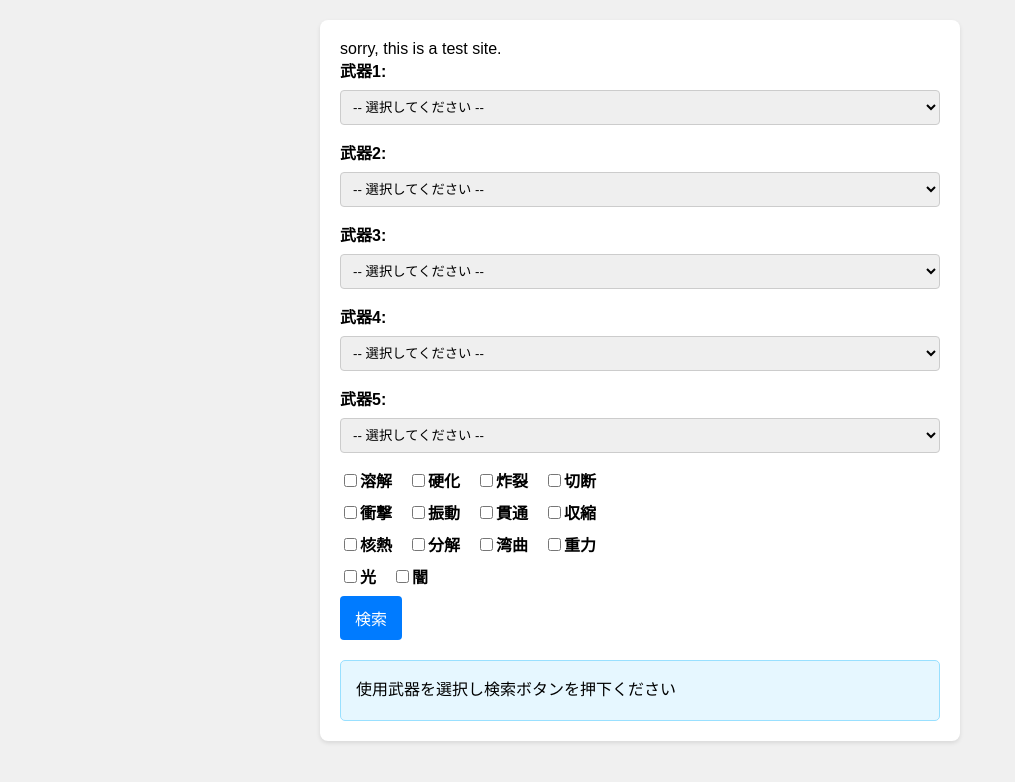
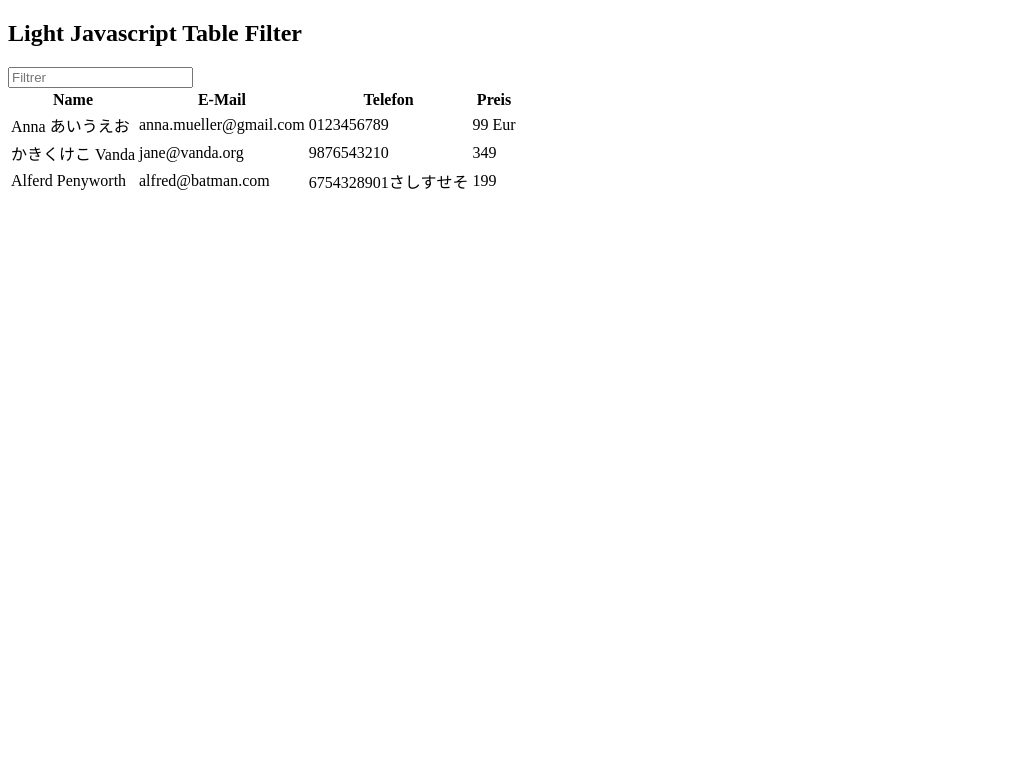
Before and after one commit to ayuza-tarumo/ffxi_renkei, a Flask app: page / in a window 1280 px wide. Shown: the top 782 px of the page, without its empty margins (0-1015 px from the left). Run offline with Flask 3, Linux system fonts and the light colour scheme; some libraries are stand-ins or nearby versions.

```diff
--- a/templates/index.html
+++ b/templates/index.html
@@ -1,118 +1,48 @@
 <!DOCTYPE html>
-<html lang="ja">
-<head>
-    <meta charset="UTF-8">
-    <meta name="viewport" content="width=device-width, initial-scale=1.0">
-    <title>ff11 連携検索</title>
-    <style>
-        body { font-family: sans-serif; margin: 20px; background-color: #f0f0f0; }
-        .container { max-width: 600px; margin: 0 auto; background-color: #fff; padding: 20px; border-radius: 8px; box-shadow: 0 2px 4px rgba(0,0,0,0.1); }
-        form { margin-bottom: 20px; }
-        label { display: block; margin-bottom: 8px; font-weight: bold; }
-        select { width: 100%; padding: 8px; margin-bottom: 15px; border: 1px solid #ccc; border-radius: 4px; }
-        button { padding: 10px 15px; background-color: #007bff; color: white; border: none; border-radius: 4px; cursor: pointer; font-size: 16px; }
-        button:hover { background-color: #0056b3; }
-        .result { background-color: #e6f7ff; border: 1px solid #99e0ff; padding: 15px; border-radius: 5px; }
-        .result p { margin: 0 0 5px 0; }
-        .result ul { list-style-type: disc; margin-left: 20px; padding-left: 0; }
-    </style>
-</head>
-<body>
-    <div class="container">
-    sorry, this is a test site.
-        <form method="POST" action="/">
-            <label for="weapon_select1">武器1:</label>
-            <select name="weapon_select1" id="weapon_select1">
-                <option value="">-- 選択してください --</option>
-                {% for weapon_name in weapon_list %}
-                    <option value="{{ weapon_name }}_1" {% if weapon_name == selected_weapon[0] %}selected{% endif %}>
-                        {{ weapon_name }}
-                    </option>
-                {% endfor %}
-            </select>
-            <label for="weapon_select2">武器2:</label>
-            <select name="weapon_select2" id="weapon_select2">
-                <option value="">-- 選択してください --</option>
-                {% for weapon_name in weapon_list %}
-                    <option value="{{ weapon_name }}_2" {% if weapon_name == selected_weapon[1] %}selected{% endif %}>
-                        {{ weapon_name }}
-                    </option>
-                {% endfor %}
-            </select>
-            <label for="weapon_select3">武器3:</label>
-            <select name="weapon_select3" id="weapon_select3">
-                <option value="">-- 選択してください --</option>
-                {% for weapon_name in weapon_list %}
-                    <option value="{{ weapon_name }}_3" {% if weapon_name == selected_weapon[2] %}selected{% endif %}>
-                        {{ weapon_name }}
-                    </option>
-                {% endfor %}
-            </select>
-            <label for="weapon_select4">武器4:</label>
-            <select name="weapon_select4" id="weapon_select4">
-                <option value="">-- 選択してください --</option>
-                {% for weapon_name in weapon_list %}
-                    <option value="{{ weapon_name }}_4" {% if weapon_name == selected_weapon[3] %}selected{% endif %}>
-                        {{ weapon_name }}
-                    </option>
-                {% endfor %}
-            </select>
-            <label for="weapon_select5">武器5:</label>
-            <select name="weapon_select5" id="weapon_select5">
-                <option value="">-- 選択してください --</option>
-                {% for weapon_name in weapon_list %}
-                    <option value="{{ weapon_name }}_5" {% if weapon_name == selected_weapon[4] %}selected{% endif %}>
-                        {{ weapon_name }}
-                    </option>
-                {% endfor %}
-            </select>
-            <div style="display: flex; gap: 1em;">
-            <label><input type="checkbox" name="attr_checked" value="溶解">溶解</label>
-            <label><input type="checkbox" name="attr_checked" value="硬化">硬化</label>
-            <label><input type="checkbox" name="attr_checked" value="炸裂">炸裂</label>
-            <label><input type="checkbox" name="attr_checked" value="切断">切断</label>
-            </div>
-            <div style="display: flex; gap: 1em;">
-            <label><input type="checkbox" name="attr_checked" value="衝撃">衝撃</label>
-            <label><input type="checkbox" name="attr_checked" value="振動">振動</label>
-            <label><input type="checkbox" name="attr_checked" value="貫通">貫通</label>
-            <label><input type="checkbox" name="attr_checked" value="収縮">収縮</label>
-            </div>
-            <div style="display: flex; gap: 1em;">
-            <label><input type="checkbox" name="attr_checked" value="核熱">核熱</label>
-            <label><input type="checkbox" name="attr_checked" value="分解">分解</label>
-            <label><input type="checkbox" name="attr_checked" value="湾曲">湾曲</label>
-            <label><input type="checkbox" name="attr_checked" value="重力">重力</label>
-            </div>
-            <div style="display: flex; gap: 1em;">
-            <label><input type="checkbox" name="attr_checked" value="光">光</label>
-            <label><input type="checkbox" name="attr_checked" value="闇">闇</label>
-            </div>
-            <button type="submit">検索</button>
-        </form>
+<html>
+	<head>
+<title>Light Javascript Table Filter</title>
+<link href="./bootstrap.no-icons.min.css" rel="stylesheet">
+	</head>
+	<body>
+<section class="container">
 
-        <div class="result">
-        {% if weapon_num < 2 %}
-            武器を2つ以上選択して下さい。
-        {% elif selected_weapon %}
-                <h4>
-                    {% for sw in selected_weapon %}
-                        {{ sw }} →
-                    {% endfor %}
-                </h4>
-                <ol>
-                    {% if renkei_result %}
-                        {% for rr in renkei_result %}
-                            <li>{{ rr }}</li>
-                        {% endfor %}
-                    {% else %}
-                        <li>連携結果が見つかりません。</li>
-                    {% endif %}
-                </ol>
-            </div>
-        {% else %}
-            <p>使用武器を選択し検索ボタンを押下ください</p>
-    </div>
-        {% endif %}
-</body>
+	<h2>Light Javascript Table Filter</h2>
+
+	<input type="search" class="light-table-filter" data-table="order-table" placeholder="Filtrer" />
+
+	<table class="order-table">
+		<thead>
+			<tr>
+				<th>Name</th>
+				<th>E-Mail</th>
+				<th>Telefon</th>
+				<th>Preis</th>
+			</tr>
+		</thead>
+		<tbody>
+			<tr>
+				<td>Anna あいうえお</td>
+				<td>anna.mueller@gmail.com</td>
+				<td>0123456789</td>
+				<td>99 Eur</td>
+			</tr>
+			<tr>
+				<td>かきくけこ Vanda</td>
+				<td>jane@vanda.org</td>
+				<td>9876543210</td>
+				<td>349</td>
+			</tr>
+			<tr>
+				<td>Alferd Penyworth</td>
+				<td>alfred@batman.com</td>
+				<td>6754328901さしすせそ</td>
+				<td>199</td>
+			</tr>
+		</tbody>
+	</table>
+
+</section>
+
+	</body>
 </html>
```
